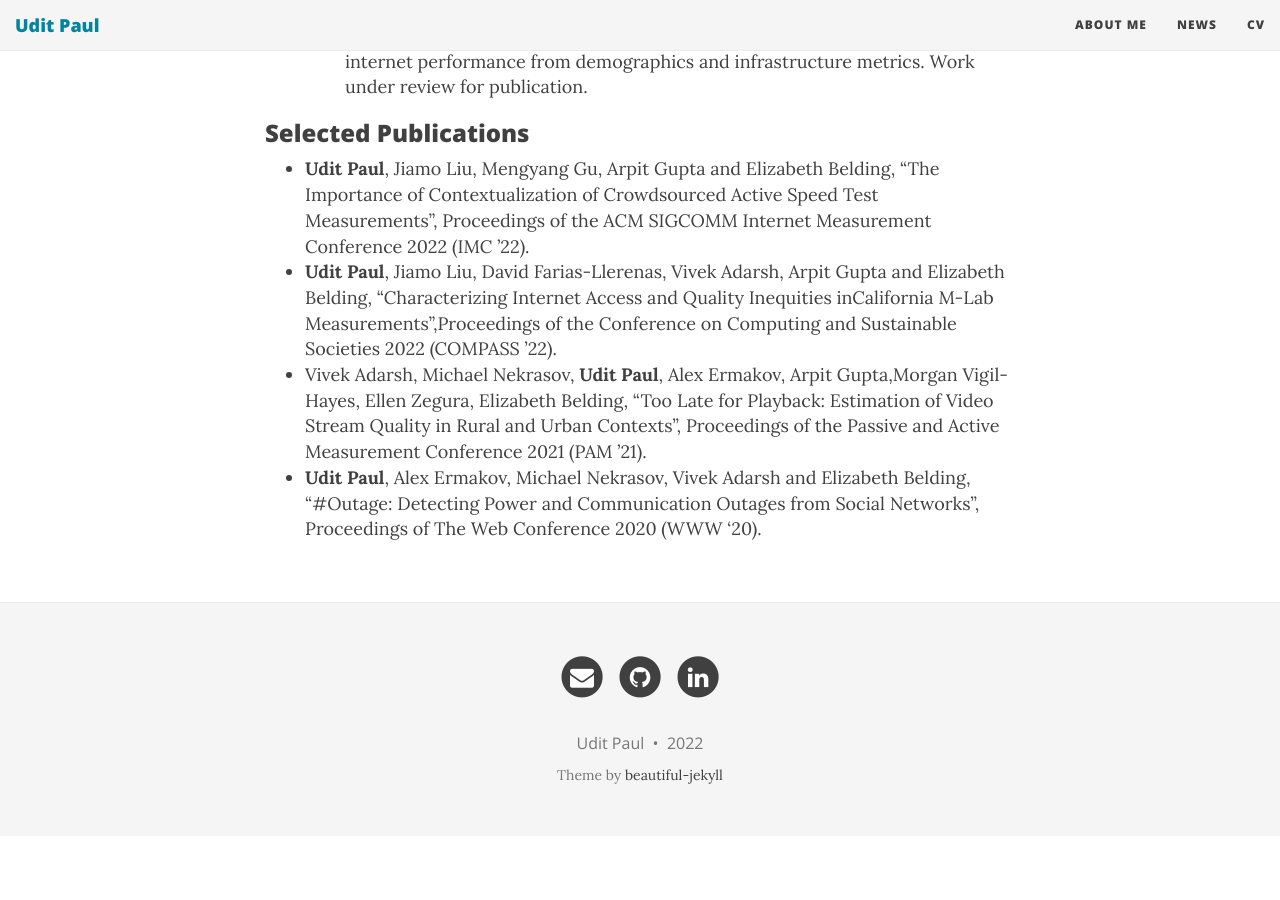
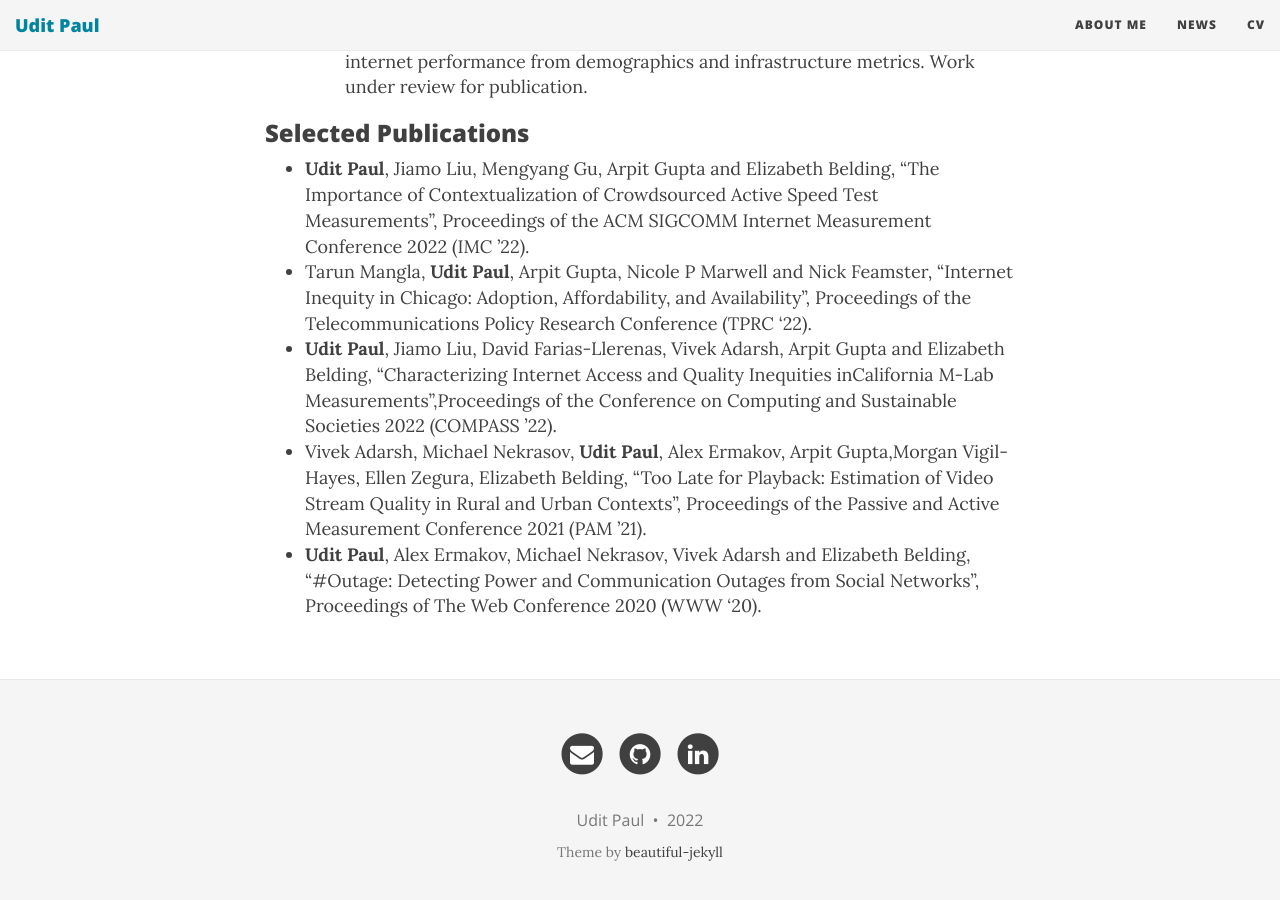
Before and after one commit to u-paul/u-paul.github.io, a Jekyll site: the page built from aboutme.md, in a window 1280 px wide and 900 px high, scrolled down 1338 px. Built offline with Jekyll 4.4.1, drawn with Linux system fonts in a browser that asks for light colours; nearby versions of some CDN libraries; before the commit the page ends 2174 px from its top, so only the background shows below that.

Commit message:
changed publication

```diff
--- a/aboutme.md
+++ b/aboutme.md
@@ -37,6 +37,7 @@ title: About Me
 
 ### Selected Publications
 - **Udit Paul**, Jiamo Liu, Mengyang Gu, Arpit Gupta and Elizabeth Belding, “The Importance of Contextualization of Crowdsourced Active Speed Test Measurements”, Proceedings of the ACM SIGCOMM Internet Measurement Conference 2022 (IMC ’22).
+- Tarun Mangla, **Udit Paul**, Arpit Gupta, Nicole P Marwell and Nick Feamster, "Internet Inequity in Chicago: Adoption, Affordability, and Availability", Proceedings of the Telecommunications Policy Research Conference (TPRC '22).
 - **Udit Paul**, Jiamo Liu, David Farias-Llerenas, Vivek Adarsh, Arpit Gupta and Elizabeth Belding, “Characterizing Internet Access and Quality Inequities inCalifornia M-Lab Measurements”,Proceedings of the Conference on Computing and Sustainable Societies 2022 (COMPASS ’22).
 - Vivek Adarsh, Michael Nekrasov, **Udit Paul**, Alex Ermakov, Arpit Gupta,Morgan Vigil-Hayes, Ellen Zegura, Elizabeth Belding, “Too Late for Playback: Estimation of Video Stream Quality in Rural and Urban Contexts”, Proceedings of the Passive and Active Measurement Conference 2021 (PAM ’21).
 - **Udit Paul**, Alex Ermakov, Michael Nekrasov, Vivek Adarsh and Elizabeth Belding, “#Outage: Detecting Power and Communication Outages from Social Networks”, Proceedings of The Web Conference 2020 (WWW '20).
```
Also changed, not shown: 1 other file.
